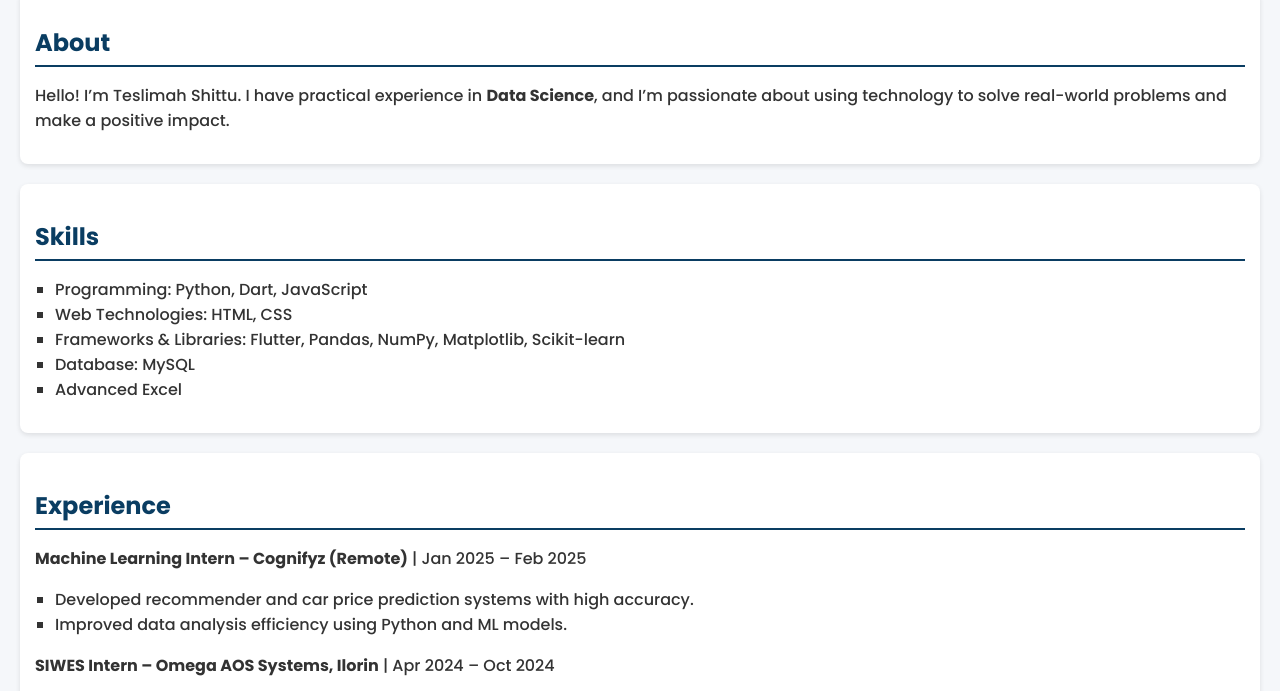
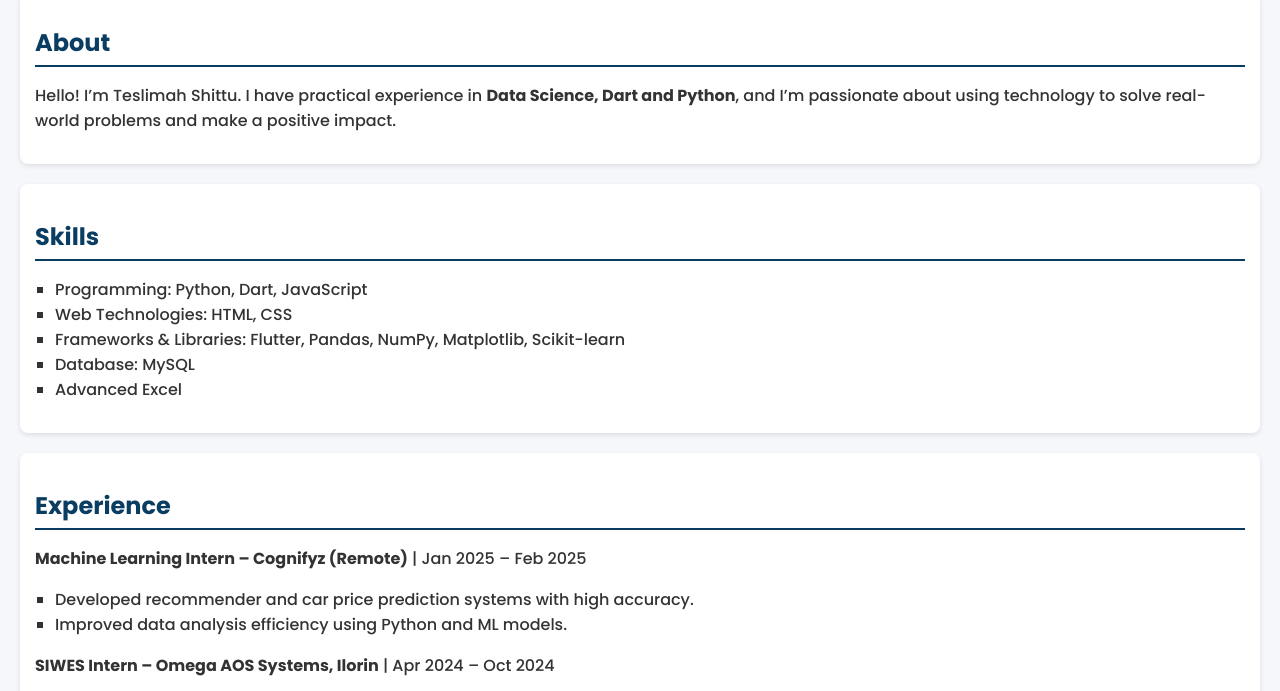
Before and after one commit to tesleemah/Singlepagewebsite, a plain HTML site: page index.html in a window 1280 px wide. Shown: the part 109-800 px from the top of the page. Drawn offline with Linux system fonts and the light colour scheme.

Commit message:
Update index.html

```diff
--- a/index.html
+++ b/index.html
@@ -18,7 +18,7 @@
     <h2>About</h2>
     <p>
       Hello! I’m Teslimah Shittu.
-      I have practical experience in <strong>Data Science</strong>,  and I’m passionate about using technology to solve real-world problems and make a positive impact.
+      I have practical experience in <strong>Data Science, Dart and Python</strong>,  and I’m passionate about using technology to solve real-world problems and make a positive impact.
     </p>
   </div>
 
```
